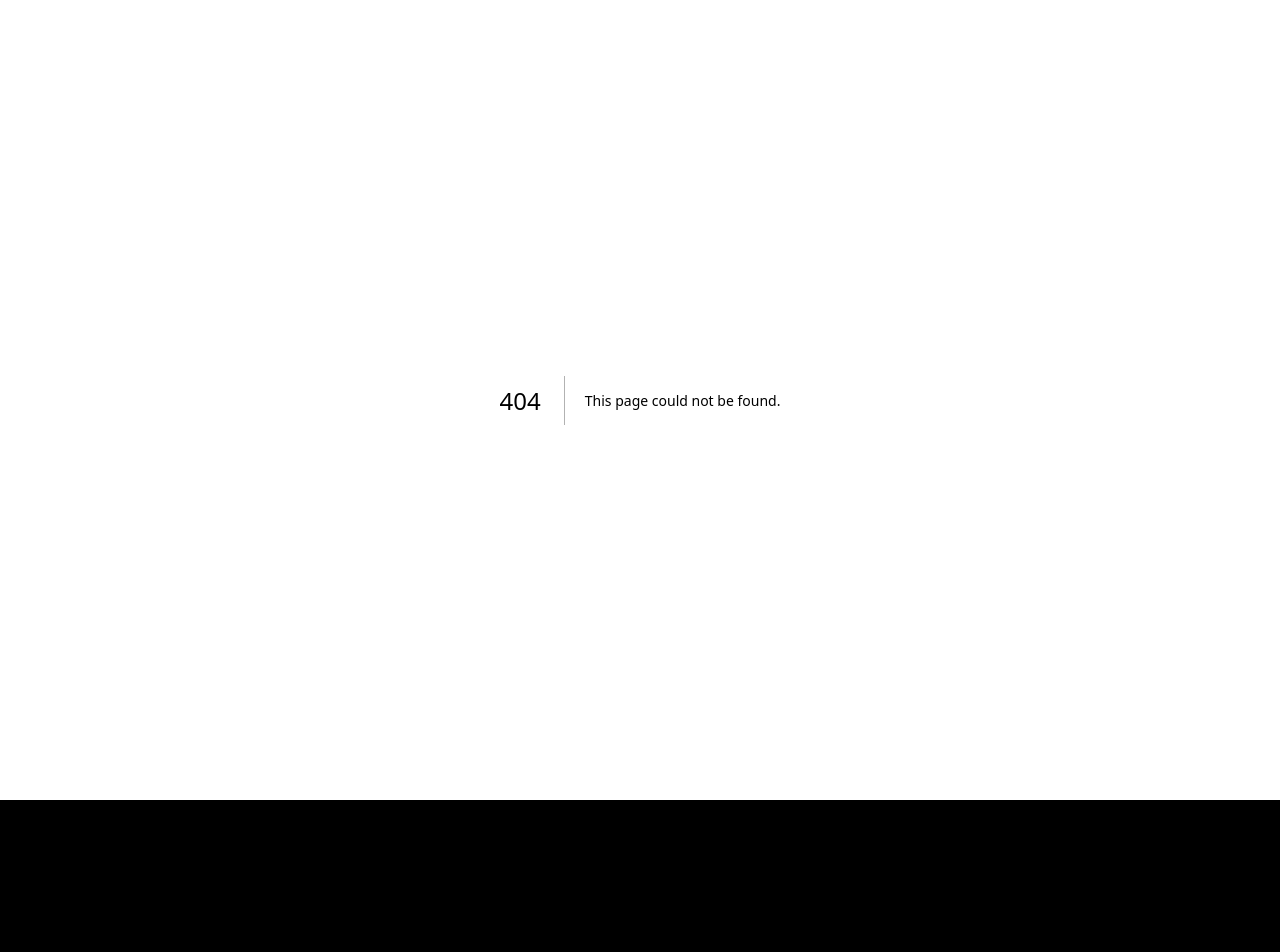
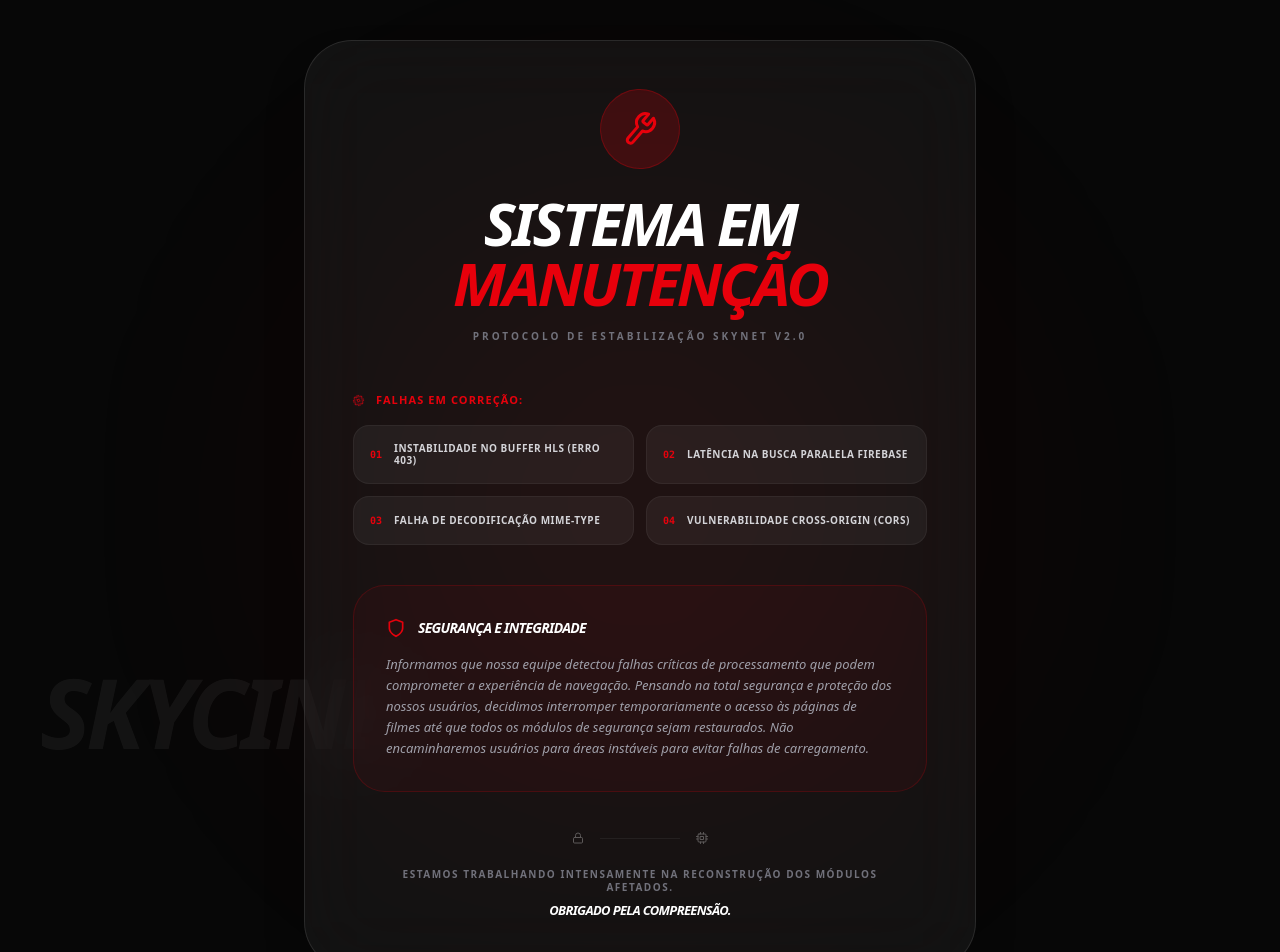
Before and after one commit to luan-Silva-Dev-0fc/SkyCine, a Next.js app: page /manuntencao in a window 1280 px wide. Before the commit this address had no page. Shown: the top 952 px of the page. Before the commit the page ends 800 px from the top, so only its background shows below. Built offline with nearby package versions, Linux system fonts and the light colour scheme.

Commit message:
MANUTENÇÃO

```diff
--- a/package.json
+++ b/package.json
@@ -15,6 +15,7 @@
     "axios": "^1.11.0",
     "firebase": "^12.2.1",
     "framer-motion": "^12.25.0",
+    "hls.js": "^1.6.15",
     "html2pdf.js": "^0.12.1",
     "jwt-decode": "^4.0.0",
     "lucide-react": "^0.562.0",
--- a/src/pages/Home/index.jsx
+++ b/src/pages/Home/index.jsx
@@ -74,7 +74,7 @@ export default function UserDashboard() {
         avatar,
         criadoEm: new Date(),
       });
-      router.replace("/Inicio");
+      router.replace("/manuntencao");
     } catch (err) {
       console.error(err);
       setLoading(false);
--- a/src/pages/idfilmes/index.jsx
+++ b/src/pages/idfilmes/index.jsx
@@ -4,8 +4,10 @@ import { useEffect, useState, useRef } from "react";
 import { useRouter } from "next/router";
 import { initializeApp, getApps, getApp } from "firebase/app";
 import { getFirestore, collection, getDocs, doc, getDoc } from "firebase/firestore";
+import { getAuth } from "firebase/auth";
 import { motion, AnimatePresence } from "framer-motion";
-import { FiPlay, FiClock, FiStar, FiChevronLeft, FiInfo, FiActivity } from "react-icons/fi";
+import { FiChevronLeft, FiStar, FiInfo, FiClock, FiAlertCircle } from "react-icons/fi";
+import Hls from "hls.js";
 
 const firebaseConfig = {
   apiKey: "AIzaSyDz6mdcZQ_Z3815u50nJCjqy4GEOyndn5k",
@@ -23,48 +25,91 @@ export default function PlayerFilme() {
   const router = useRouter();
   const { id } = router.query;
   const videoRef = useRef(null);
+  const hlsRef = useRef(null);
 
   const [filme, setFilme] = useState(null);
   const [loading, setLoading] = useState(true);
   const [modalRetomar, setModalRetomar] = useState(false);
   const [tempoSalvo, setTempoSalvo] = useState(0);
+  const [perfil, setPerfil] = useState(null);
+  const [errorStatus, setErrorStatus] = useState(false);
 
+  // 1. CARREGAR PERFIL
+  useEffect(() => {
+    const fetchPerfil = async () => {
+      const auth = getAuth(app);
+      const user = auth.currentUser;
+      if (!user) return;
+      const snap = await getDoc(doc(db, "users", user.uid));
+      if (snap.exists()) setPerfil(snap.data());
+    };
+    fetchPerfil();
+  }, []);
+
+  // 2. BUSCA PARALELA DE DADOS
   useEffect(() => {
     if (!id) return;
-
     async function carregarFilme() {
       setLoading(true);
+      setErrorStatus(false);
       try {
         const categoriasSnap = await getDocs(collection(db, "categorias"));
-        let dadosEncontrados = null;
+        const categoriasArray = categoriasSnap.docs.map(d => ({ id: d.id }));
 
-        for (const catDoc of categoriasSnap.docs) {
-          const docRef = doc(db, "categorias", catDoc.id, "filmes", String(id));
+        const promessas = categoriasArray.map(async (cat) => {
+          const docRef = doc(db, "categorias", cat.id, "filmes", String(id));
           const docSnap = await getDoc(docRef);
+          return docSnap.exists() ? { id: docSnap.id, ...docSnap.data() } : null;
+        });
 
-          if (docSnap.exists()) {
-            dadosEncontrados = { id: docSnap.id, ...docSnap.data() };
-            break;
-          }
-        }
+        const resultados = await Promise.all(promessas);
+        const dadosEncontrados = resultados.find(r => r !== null);
 
         if (dadosEncontrados) {
           setFilme(dadosEncontrados);
           const saved = localStorage.getItem(`tempo-${id}`);
-          if (saved && parseFloat(saved) > 10) {
+          if (saved && parseFloat(saved) > 15) {
             setTempoSalvo(parseFloat(saved));
             setModalRetomar(true);
           }
         }
       } catch (err) {
-        console.error("Erro ao buscar documento:", err);
+        console.error("Erro SkyNet:", err);
       } finally {
         setLoading(false);
       }
     }
-
     carregarFilme();
   }, [id]);
+
+  // 3. INICIALIZAÇÃO DO PLAYER UNIVERSAL
+  useEffect(() => {
+    if (filme?.video && videoRef.current) {
+      const video = videoRef.current;
+      const videoUrl = filme.video.trim();
+
+      if (hlsRef.current) hlsRef.current.destroy();
+      setErrorStatus(false);
+
+      // Verificação de HLS (.m3u8)
+      if (videoUrl.includes("m3u8")) {
+        if (Hls.isSupported()) {
+          const hls = new Hls({ enableWorker: true });
+          hlsRef.current = hls;
+          hls.loadSource(videoUrl);
+          hls.attachMedia(video);
+          hls.on(Hls.Events.ERROR, (_, data) => { if (data.fatal) setErrorStatus(true); });
+        } else if (video.canPlayType("application/vnd.apple.mpegurl")) {
+          video.src = videoUrl;
+        }
+      } else {
+        // MP4, MKV E LINKS DE CDN (COMO O SEU)
+        video.src = videoUrl;
+        video.load();
+      }
+    }
+    return () => hlsRef.current?.destroy();
+  }, [filme]);
 
   const salvarTempo = () => {
     if (videoRef.current && id) {
@@ -73,46 +118,37 @@ export default function PlayerFilme() {
   };
 
   if (loading) return (
-    <div className="h-screen bg-[#050505] flex flex-col items-center justify-center">
-      <div className="w-10 h-10 border-2 border-red-600 border-t-transparent rounded-full animate-spin mb-4" />
-      <p className="text-white font-black text-[10px] tracking-widest uppercase animate-pulse">Iniciando Protocolo {id}</p>
+    <div className="h-screen bg-black flex flex-col items-center justify-center">
+      <div className="w-12 h-12 border-4 border-red-600 border-t-transparent rounded-full animate-spin mb-4" />
+      <h1 className="text-white font-black tracking-[0.3em] uppercase animate-pulse text-[10px]">Acessando SkyNet...</h1>
     </div>
   );
 
-  if (!filme) return (
-    <div className="h-screen bg-[#050505] flex flex-col items-center justify-center text-center">
-      <p className="text-zinc-600 font-black uppercase text-xs mb-4 italic">Conteúdo {id} não localizado na SkyNet</p>
-      <button onClick={() => router.back()} className="text-red-600 font-black uppercase text-[10px] border-b border-red-600">Voltar</button>
-    </div>
-  );
+  if (!filme) return null;
 
   return (
-    <div className="min-h-screen bg-[#050505] text-white">
+    <div className="min-h-screen bg-[#070707] text-white font-sans selection:bg-red-600 overflow-x-hidden">
+      {/* Background Dinâmico */}
       <div className="fixed inset-0 z-0">
-        <div className="absolute inset-0 bg-cover bg-center opacity-10 blur-3xl scale-110" style={{ backgroundImage: `url(${filme.capa})` }} />
+        <div className="absolute inset-0 bg-cover bg-center opacity-10 blur-[100px] scale-125" style={{ backgroundImage: `url(${filme.capa})` }} />
         <div className="absolute inset-0 bg-black/60" />
       </div>
 
+      {/* Modal Retomar */}
       <AnimatePresence>
         {modalRetomar && (
-          <div className="fixed inset-0 z-[100] bg-black/90 backdrop-blur-md flex items-center justify-center p-6">
-            <motion.div initial={{ scale: 0.9 }} animate={{ scale: 1 }} className="bg-zinc-900 p-10 rounded-[2.5rem] border border-white/5 text-center max-w-sm">
-              <FiClock className="text-red-600 text-4xl mx-auto mb-4" />
-              <h2 className="text-xl font-black uppercase italic mb-6">Retomar de onde parou?</h2>
-              <div className="flex flex-col gap-3">
+          <div className="fixed inset-0 z-[100] bg-black/95 backdrop-blur-xl flex items-center justify-center p-6">
+            <motion.div initial={{ scale: 0.9, opacity: 0 }} animate={{ scale: 1, opacity: 1 }} className="bg-[#0c0c0c] p-10 rounded-[2.5rem] border border-white/5 text-center max-w-sm shadow-2xl">
+              <FiClock className="text-red-600 text-5xl mx-auto mb-6" />
+              <h2 className="text-2xl font-black uppercase italic mb-8 tracking-tighter">Retomar de onde parou?</h2>
+              <div className="flex flex-col gap-4">
                 <button
-                  onClick={() => {
-                    if (videoRef.current) {
-                      videoRef.current.currentTime = tempoSalvo;
-                      videoRef.current.play().catch(e => console.log("Erro ao dar play:", e));
-                    }
-                    setModalRetomar(false);
-                  }}
-                  className="bg-red-600 py-4 rounded-2xl font-black uppercase text-[10px]"
+                  onClick={() => { videoRef.current.currentTime = tempoSalvo; videoRef.current.play(); setModalRetomar(false); }}
+                  className="bg-white text-black py-4 rounded-2xl font-black uppercase text-[10px] tracking-widest hover:bg-red-600 hover:text-white transition-all"
                 >
-                  Sim, Continuar
+                  Continuar
                 </button>
-                <button onClick={() => setModalRetomar(false)} className="text-zinc-500 py-2 font-black uppercase text-[10px]">Recomeçar</button>
+                <button onClick={() => setModalRetomar(false)} className="text-zinc-500 py-2 font-black uppercase text-[10px]">Do início</button>
               </div>
             </motion.div>
           </div>
@@ -120,46 +156,55 @@ export default function PlayerFilme() {
       </AnimatePresence>
 
       <div className="relative z-10 max-w-7xl mx-auto px-6 py-10">
-        <button onClick={() => router.back()} className="mb-8 flex items-center gap-2 text-zinc-500 font-black uppercase text-[10px] tracking-widest hover:text-white transition-all">
-          <FiChevronLeft /> Sair do Player
+        <button onClick={() => router.back()} className="mb-12 flex items-center gap-3 text-zinc-500 hover:text-white transition-all font-black uppercase text-[10px] tracking-widest">
+          <FiChevronLeft size={20} /> Voltar para o Catálogo
         </button>
 
-        <div className="grid gap-10">
+        <div className="grid gap-12">
           <div className="space-y-4">
-             <h1 className="text-5xl md:text-8xl font-black uppercase italic tracking-tighter leading-none">{filme.titulo}</h1>
-             <div className="flex gap-4 text-[10px] font-black text-zinc-500 uppercase tracking-[0.2em]">
-                <span className="flex items-center gap-1 text-white"><FiStar className="text-yellow-500 fill-yellow-500"/> {filme.estrelas || "5.0"}</span>
-                <span className="bg-white/5 px-2 py-0.5 rounded text-zinc-300">{filme.id_referencia || id}</span>
+             <div className="flex items-center gap-3">
+                <span className="bg-red-600 text-[9px] font-black uppercase px-2 py-1 rounded-sm tracking-[0.2em]">Full HD</span>
+                <span className="text-zinc-500 text-[10px] font-black uppercase tracking-widest italic">{id}</span>
              </div>
+             <h1 className="text-5xl md:text-8xl font-black uppercase italic tracking-tighter leading-none drop-shadow-2xl">{filme.titulo}</h1>
           </div>
 
-          <div className="relative aspect-video bg-black rounded-[2.5rem] overflow-hidden border border-white/5 shadow-2xl">
-            {/* TRATAMENTO DO VÍDEO APLICADO ABAIXO */}
+          {/* Player de Vídeo */}
+          <div className="relative aspect-video bg-black rounded-[2rem] md:rounded-[3rem] overflow-hidden border border-white/5 shadow-2xl group">
+            {errorStatus && (
+              <div className="absolute inset-0 z-20 bg-zinc-900 flex flex-col items-center justify-center text-center p-6">
+                <FiAlertCircle className="text-red-600 text-4xl mb-4" />
+                <p className="font-black uppercase text-xs tracking-widest mb-2">Erro de Fonte de Mídia</p>
+                <p className="text-zinc-500 text-[10px] max-w-xs">O link fornecido está bloqueado pelo servidor de origem ou expirou.</p>
+              </div>
+            )}
+
             <video
               ref={videoRef}
-              key={filme.video} // Força o reload do player se a URL mudar
-              src={filme.video}
               controls
               autoPlay
-              playsInline
-              preload="auto"
               onPause={salvarTempo}
               onEnded={salvarTempo}
-              className="w-full h-full object-contain"
-              onError={(e) => console.error("Erro ao carregar fonte do vídeo:", e)}
-            >
-              Seu navegador não suporta a reprodução de vídeo.
-            </video>
+              playsInline
+              // IMPORTANTE: Tenta burlar bloqueios de segurança
+              referrerPolicy="no-referrer"
+              className="w-full h-full cursor-pointer"
+              onError={() => setErrorStatus(true)}
+            />
           </div>
 
-          <div className="bg-zinc-900/40 p-10 rounded-[2.5rem] border border-white/5 max-w-3xl">
-             <h3 className="text-red-600 font-black uppercase text-[10px] tracking-widest mb-4 flex items-center gap-2"><FiInfo /> Resumo</h3>
-             <p className="text-zinc-400 text-lg font-medium italic leading-relaxed">
-               {filme.descricao || "Nenhuma descrição disponível para este título."}
-             </p>
+          <div className="bg-white/5 backdrop-blur-md p-10 rounded-[2.5rem] border border-white/5 max-w-3xl">
+             <h3 className="text-red-600 font-black uppercase text-[10px] tracking-widest mb-6 flex items-center gap-2"><FiInfo /> Sinopse</h3>
+             <p className="text-zinc-400 text-xl font-medium italic leading-relaxed">{filme.descricao}</p>
           </div>
         </div>
       </div>
+
+      <style jsx global>{`
+        video::-webkit-media-controls-panel { background-image: linear-gradient(transparent, rgba(0,0,0,0.9)) !important; }
+        ::-webkit-scrollbar { width: 5px; }
+        ::-webkit-scrollbar-thumb { background: #222; border-radius: 10px; }
+      `}</style>
     </div>
   );
 }
--- /dev/null
+++ b/src/pages/manuntencao/index.jsx
@@ -0,0 +1,95 @@
+"use client";
+
+import { motion } from "framer-motion";
+import { FiAlertTriangle, FiShield, FiSettings, FiLock, FiCpu, FiTool } from "react-icons/fi";
+
+export default function Manutencao() {
+  const bugsEncontrados = [
+    "Instabilidade no Buffer HLS (Erro 403)",
+    "Latência na Busca Paralela Firebase",
+    "Falha de Decodificação MIME-Type",
+    "Vulnerabilidade Cross-Origin (CORS)"
+  ];
+
+  return (
+    <div className="min-h-screen bg-[#070707] text-white font-sans flex items-center justify-center p-4 sm:p-6 md:p-10 overflow-x-hidden relative">
+
+      <div className="absolute inset-0 z-0 overflow-hidden">
+        <div className="absolute top-1/2 left-1/2 -translate-x-1/2 -translate-y-1/2 w-[300px] md:w-[600px] h-[300px] md:h-[600px] bg-red-600/10 blur-[80px] md:blur-[150px] rounded-full animate-pulse" />
+      </div>
+
+      <motion.div
+        initial={{ opacity: 0, scale: 0.95 }}
+        animate={{ opacity: 1, scale: 1 }}
+        className="relative z-10 w-full max-w-[95%] md:max-w-2xl bg-white/5 border border-white/10 p-6 sm:p-8 md:p-12 rounded-[2rem] md:rounded-[3rem] backdrop-blur-2xl shadow-2xl"
+      >
+        <div className="flex flex-col items-center text-center mb-8 md:mb-12">
+          <motion.div
+            animate={{ rotate: [0, 10, -10, 0] }}
+            transition={{ repeat: Infinity, duration: 2 }}
+            className="w-16 h-16 md:w-20 md:h-20 bg-red-600/20 rounded-full flex items-center justify-center mb-6 border border-red-600/30"
+          >
+            <FiTool className="text-red-600 text-3xl md:text-4xl" />
+          </motion.div>
+
+          <h1 className="text-3xl sm:text-4xl md:text-6xl font-black uppercase italic tracking-tighter leading-none mb-4 px-2">
+            Sistema em <br className="block sm:hidden" />
+            <span className="text-red-600">Manutenção</span>
+          </h1>
+          <p className="text-zinc-500 font-bold uppercase text-[8px] md:text-[10px] tracking-[0.2em] md:tracking-[0.3em]">
+            Protocolo de Estabilização SkyNet v2.0
+          </p>
+        </div>
+
+        <div className="space-y-4 mb-8 md:mb-10">
+          <div className="flex items-center gap-3 text-red-600 font-black uppercase text-[10px] md:text-[11px] tracking-widest">
+            <FiSettings className="animate-spin" /> Falhas em Correção:
+          </div>
+          <div className="grid grid-cols-1 sm:grid-cols-2 gap-3">
+            {bugsEncontrados.map((bug, index) => (
+              <div
+                key={index}
+                className="bg-white/5 p-3 md:p-4 rounded-xl md:rounded-2xl border border-white/5 flex items-center gap-3"
+              >
+                <span className="text-red-600 font-mono font-bold text-[10px]">0{index + 1}</span>
+                <span className="text-zinc-300 font-black uppercase text-[9px] md:text-[10px] tracking-tight md:tracking-wider leading-tight">
+                  {bug}
+                </span>
+              </div>
+            ))}
+          </div>
+        </div>
+
+        <div className="bg-red-600/5 border border-red-600/20 p-5 md:p-8 rounded-2xl md:rounded-[2rem] mb-8 md:mb-10 text-center sm:text-left">
+          <div className="flex items-center justify-center sm:justify-start gap-3 mb-4">
+            <FiShield className="text-red-600 text-lg md:text-xl" />
+            <h3 className="font-black uppercase italic text-xs md:text-sm tracking-tighter">Segurança e Integridade</h3>
+          </div>
+          <p className="text-zinc-400 text-[11px] md:text-[13px] leading-relaxed font-medium italic">
+            Informamos que nossa equipe detectou falhas críticas de processamento que podem comprometer a experiência de navegação.
+            Pensando na total segurança e proteção dos nossos usuários, decidimos interromper temporariamente o acesso às páginas de filmes
+            até que todos os módulos de segurança sejam restaurados. Não encaminharemos usuários para áreas instáveis para evitar falhas de carregamento.
+          </p>
+        </div>
+
+        <div className="text-center">
+          <div className="flex items-center justify-center gap-4 mb-6 opacity-30">
+             <FiLock size={12} />
+             <div className="h-[1px] w-12 md:w-20 bg-white/20" />
+             <FiCpu size={12} />
+          </div>
+          <p className="text-zinc-500 text-[9px] md:text-[10px] font-black uppercase tracking-[0.15em] mb-2 px-4 leading-tight">
+            Estamos trabalhando intensamente na reconstrução dos módulos afetados.
+          </p>
+          <p className="text-white font-black uppercase text-[11px] md:text-[13px] tracking-tighter italic">
+            Obrigado pela compreensão.
+          </p>
+        </div>
+      </motion.div>
+
+      <div className="fixed bottom-6 md:bottom-10 left-6 md:left-10 opacity-5 pointer-events-none select-none">
+        <h1 className="text-5xl md:text-8xl font-black italic uppercase tracking-tighter">SkyCine</h1>
+      </div>
+    </div>
+  );
+}
```
Also changed, not shown: 1 other file (tests, documents, lock files or other folders).
